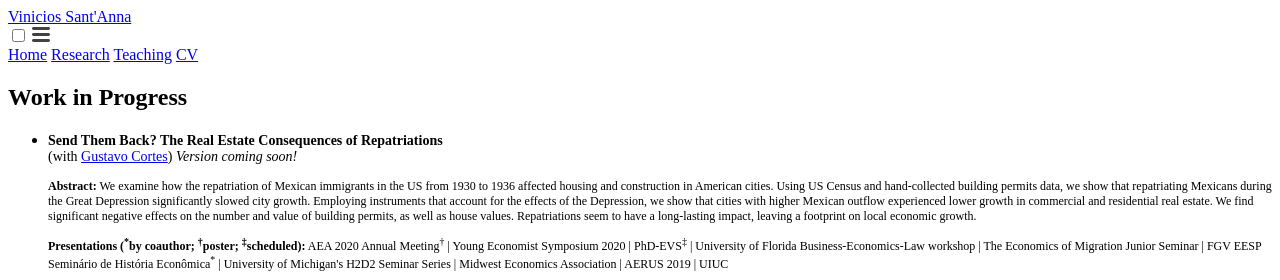
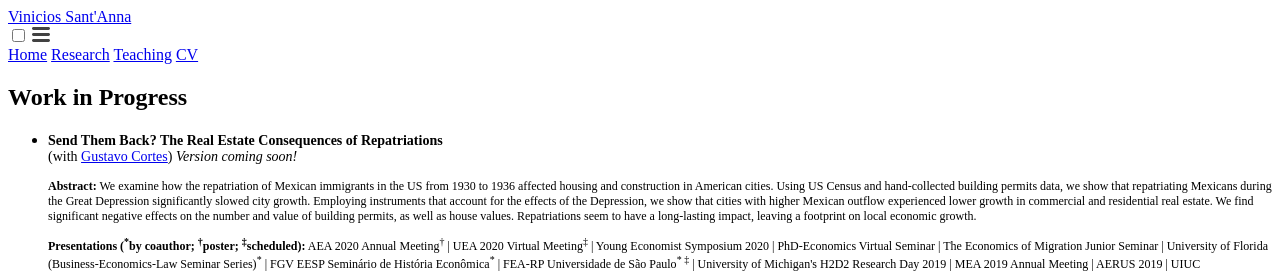
Before and after one commit to vpsantanna/vpsantanna.github.io, a Jekyll site: the page built from 2-research.md, in a window 1280 px wide and 900 px high, cut to the strip 0-280 px from the top of the window. Built offline with Jekyll 4.4.1, drawn with Linux system fonts in a browser that asks for light colours; a script that is not in the unit is left out.

Commit message:
Update 2-research.md

```diff
--- a/2-research.md
+++ b/2-research.md
@@ -27,7 +27,7 @@ permalink: /research/
 
    <p style="font-size:12px"><b>Abstract:</b> We examine how the repatriation of Mexican immigrants in the US from 1930 to 1936 affected housing and construction in American cities. Using US Census and hand-collected building permits data, we show that repatriating Mexicans during the Great Depression significantly slowed city growth. Employing instruments that account for the effects of the Depression, we show that cities with higher Mexican outflow experienced lower growth in commercial and residential real estate. We find significant negative effects on the number and value of building permits, as well as house values. Repatriations seem to have a long-lasting impact, leaving a footprint on local economic growth. </p>
 
-   <p style="font-size:12px"><strong>Presentations (<sup>*</sup>by coauthor; <sup>&#8224;</sup>poster; <sup>&#8225;</sup>scheduled):</strong> AEA 2020 Annual Meeting<sup>&#8224;</sup> | Young Economist Symposium 2020 | PhD-EVS<sup>&#8225;</sup> | University of Florida Business-Economics-Law workshop | The Economics of Migration Junior Seminar | FGV EESP Seminário de História Econômica<sup>*</sup> | University of Michigan's H2D2 Seminar Series | Midwest Economics Association | AERUS 2019 | UIUC </p>
+   <p style="font-size:12px"><strong>Presentations (<sup>*</sup>by coauthor; <sup>&#8224;</sup>poster; <sup>&#8225;</sup>scheduled):</strong> AEA 2020 Annual Meeting<sup>&#8224;</sup> | UEA 2020 Virtual Meeting<sup>&#8225;</sup> | Young Economist Symposium 2020 | PhD-Economics Virtual Seminar | The Economics of Migration Junior Seminar | University of Florida (Business-Economics-Law Seminar Series)<sup>*</sup> | FGV EESP Seminário de História Econômica<sup>*</sup> | FEA-RP Universidade de São Paulo<sup>* &#8225;</sup> | University of Michigan's H2D2 Research Day 2019 | MEA 2019 Annual Meeting | AERUS 2019 | UIUC </p>
 
    <div class="iframe-container"><iframe src="https://player.vimeo.com/video/384544947" frameborder="0" webkitallowfullscreen mozallowfullscreen allowfullscreen></iframe></div>
 
```
